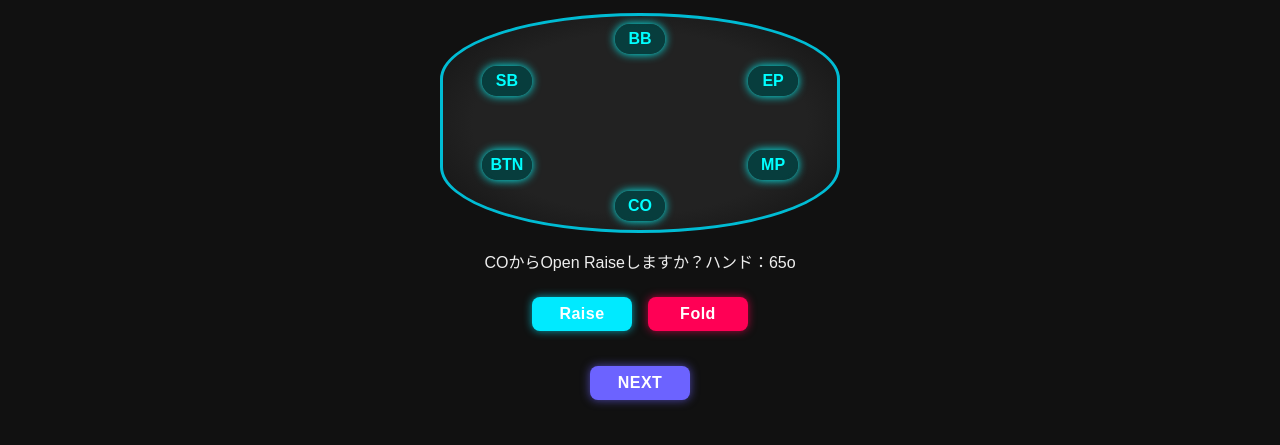
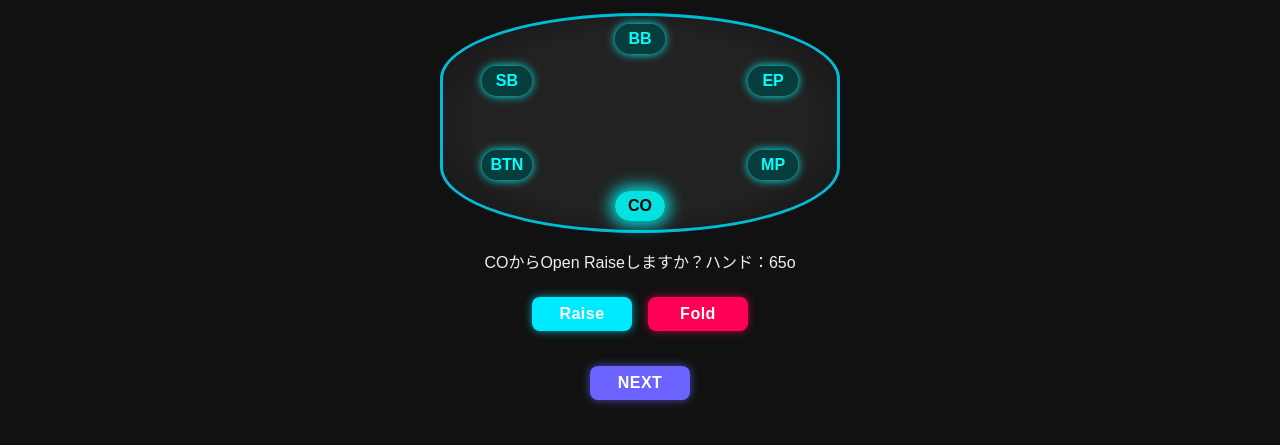
Before and after one commit to k-land28/beta3, a plain HTML site: page index.html in a window 1280 px wide. Shown: the part 117-562 px from the top of the page. Drawn offline with Linux system fonts and the light colour scheme.

Commit message:
Update style.css

```diff
--- a/style.css
+++ b/style.css
@@ -53,6 +53,15 @@ body {
   color: #0ff;
   box-shadow: 0 0 10px #0ff;
   font-weight: bold;
+  user-select: none;
+}
+
+/* 自分のポジションの強調表示 */
+.position.active-position {
+  background-color: #00ffffdd;
+  box-shadow: 0 0 15px 5px #00ffffcc;
+  color: #000; /* 蛍光色背景なので文字は黒に */
+  font-weight: bolder;
 }
 
 #actionButtons button,
```
